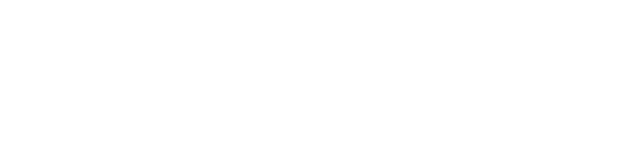
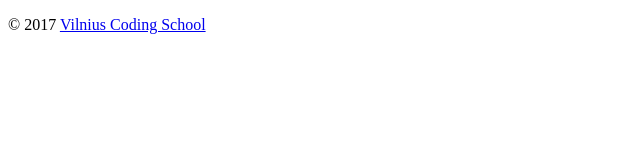
Before and after one commit to ievune/bootcamp, a plain HTML site: page index.html in a window 1280 px wide. Shown: the whole page, without its empty margins (0-640 px from the left). Drawn offline with Linux system fonts and the light colour scheme.

Commit message:
changed footer

```diff
--- a/index.html
+++ b/index.html
@@ -4,7 +4,10 @@
 </head>
 
 <body>
-
+<!-- footer taskB-->
+    <footer>
+    <p>&copy; 2017 <a href="#">Vilnius Coding School</a></p>
+    </footer>
 
 </body>
 </html>
```
